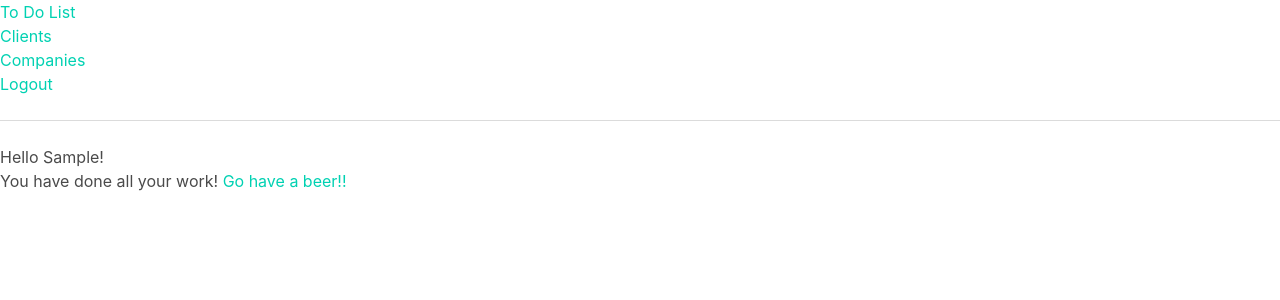
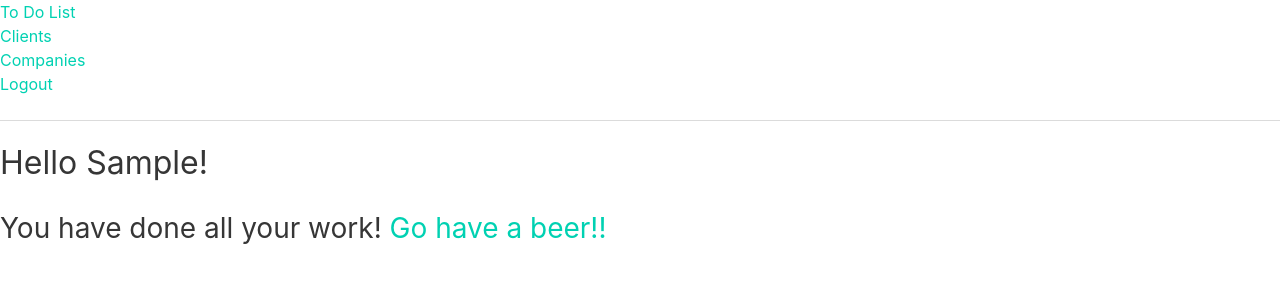
Before and after one commit to rpp114/sbt_notes, a Flask app: page /user/tasklist in a window 1280 px wide. Shown: the top 300 px of the page. Run offline with Flask 2, Linux system fonts and the light colour scheme; a user stored in the database is signed in; data that the repository does not hold is empty; parts of the project's set-up code (start-up, migrations or seed data) failed here and were passed over; some libraries are stand-ins or nearby versions.

Commit message:
added conent to usertask list

```diff
--- a/app/templates/user_tasklist.html
+++ b/app/templates/user_tasklist.html
@@ -1,5 +1,6 @@
 {%extends "base.html" %}
 {% block content %}
+<div class='content'>
     <h1>Hello {{ user.first_name }}!</h1>
     {% if auths|length == 0 and notes|length == 0 and clients|length == 0 and reports|length == 0 %}
         <h2>You have done all your work!  <a href="https://www.google.com/search?q=bars+near+me&oq=bars+near+me" target="blank">Go have a beer!!</a></h2>
@@ -38,4 +39,5 @@
           </div>
         {% endif %}
     {% endif %}
+</div>
 {% endblock %}
```
